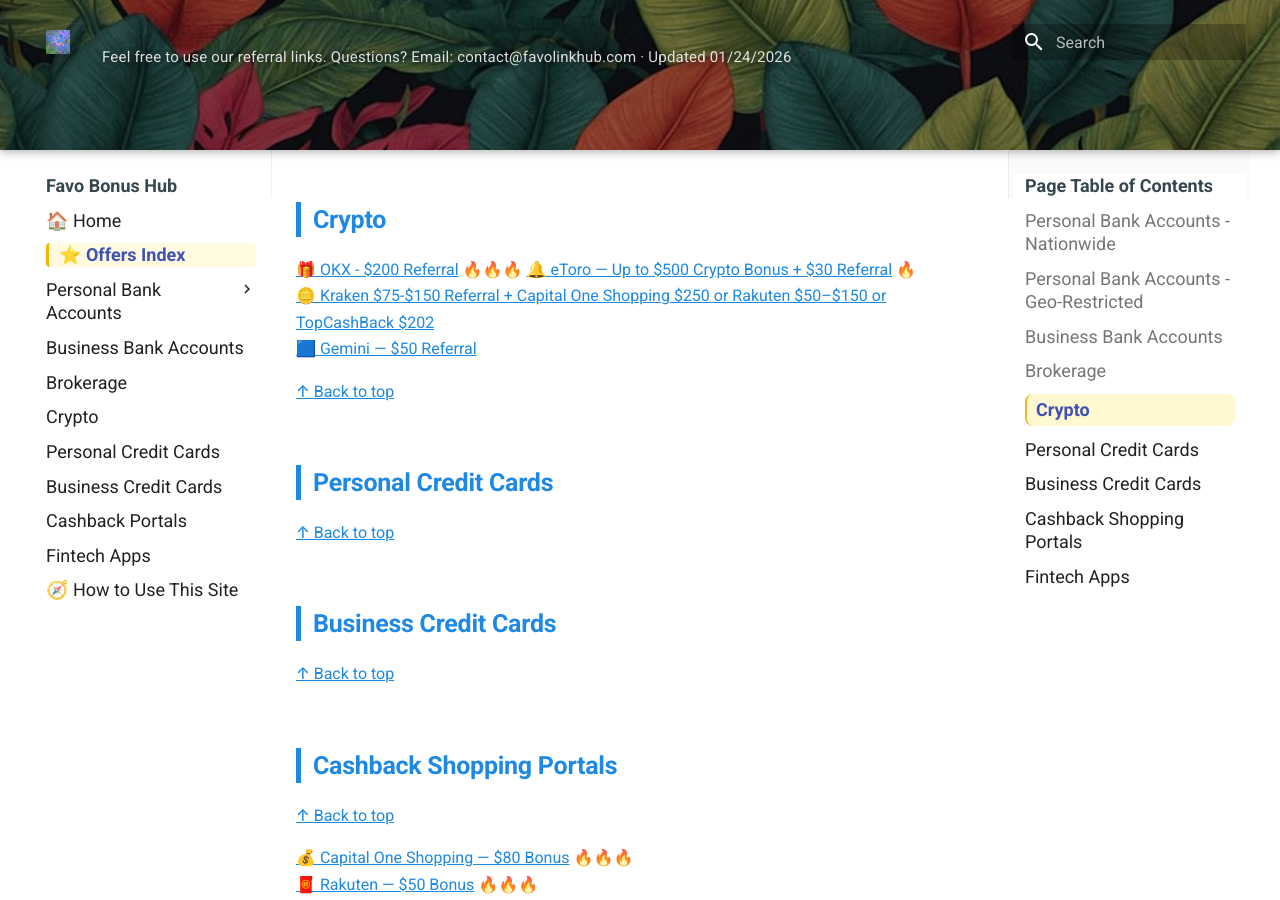
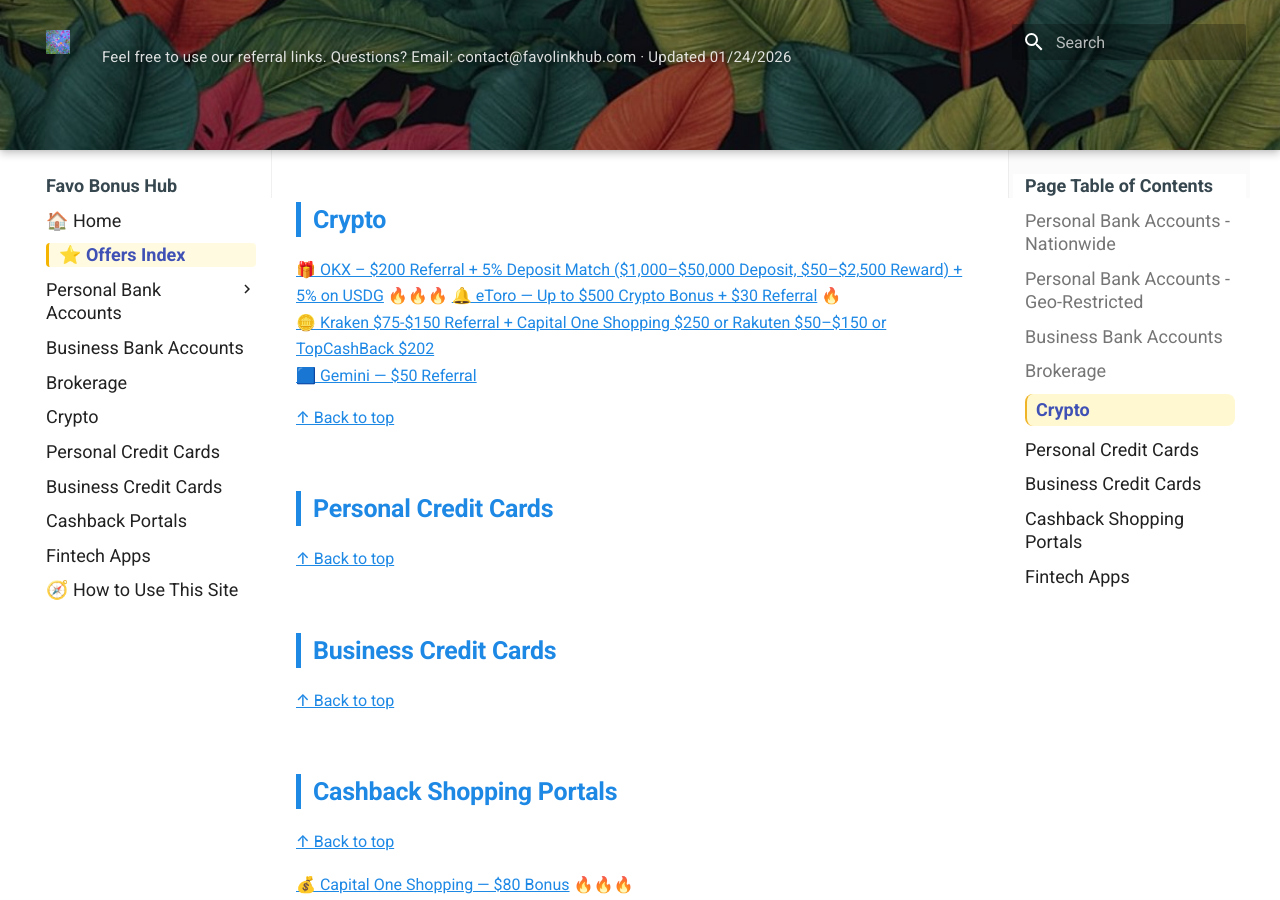
Before and after one commit to whispersofzephyr/favolinkhub-site, an MkDocs documentation site: the page built from docs/offers-index.md, in a window 1280 px wide and 900 px high, scrolled down 1599 px. Built offline with MkDocs 1.6.1 and Material for MkDocs 9.7.7, drawn with Linux system fonts in a browser that asks for light colours.

Commit message:
Update offers-index.md

```diff
--- a/docs/offers-index.md
+++ b/docs/offers-index.md
@@ -60,7 +60,7 @@ All current offers, organized by categories:
 <a id="crypto"></a>
 ## Crypto
 
-[🎁 OKX - $200 Referral](crypto.md#cr-okx) 🔥🔥🔥
+[🎁 OKX – $200 Referral + 5% Deposit Match ($1,000–$50,000 Deposit, $50–$2,500 Reward) + 5% on USDG](crypto.md#cr-okx) 🔥🔥🔥
 [🔔 eToro — Up to $500 Crypto Bonus + $30 Referral](crypto.md#cr-etoro) 🔥
 [🪙 Kraken $75-$150 Referral + Capital One Shopping $250 or Rakuten $50–$150 or TopCashBack $202](crypto.md#cr-kraken)
 [🟦 Gemini — $50 Referral](crypto.md#cr-gemini)
```
